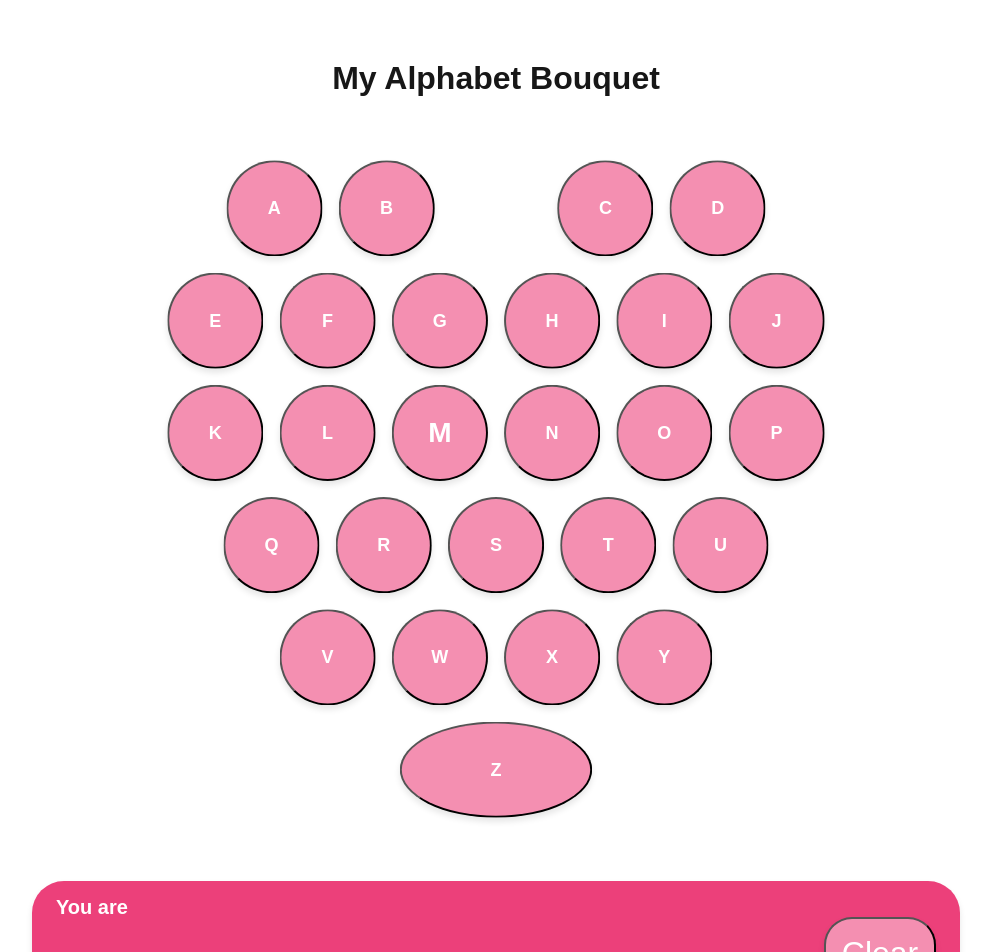
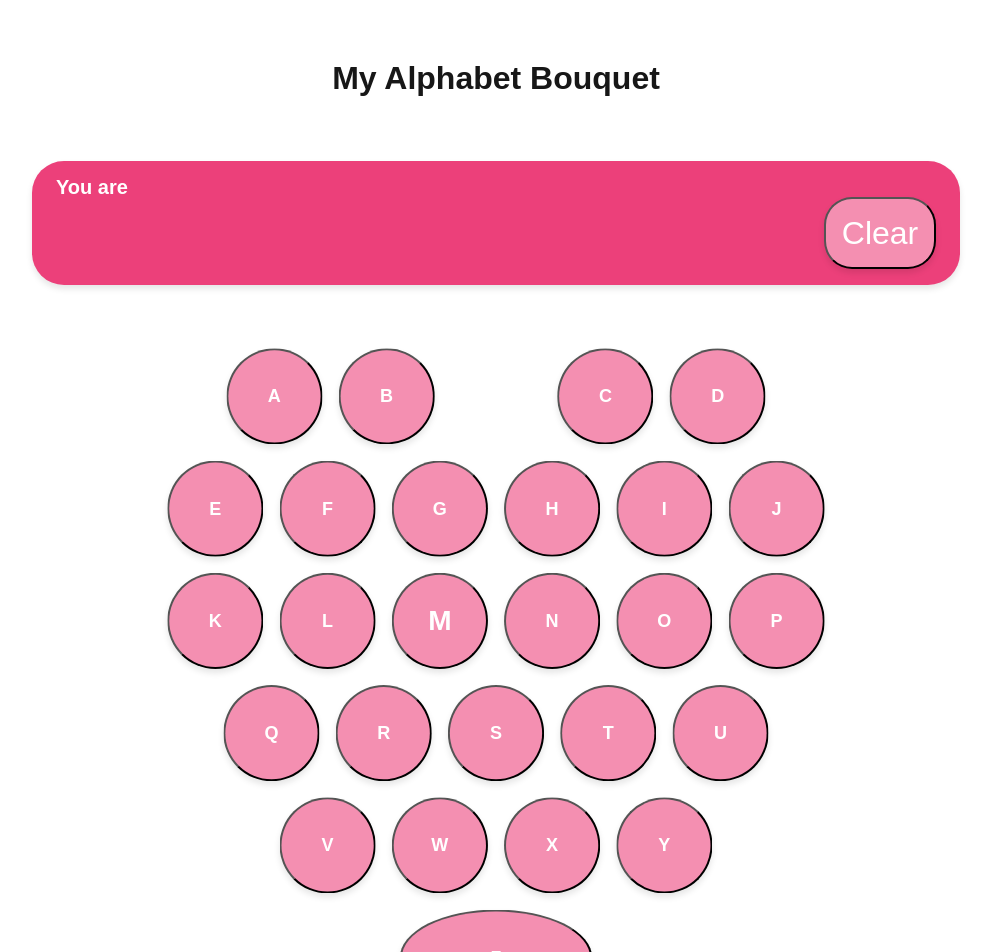
Before and after one commit to mykhailo-moskalov/vypravlennya, a Next.js app: page / in a window 1280 px wide. Shown: the top 952 px of the page, without its empty margins (144-1135 px from the left). Built offline with nearby package versions, Linux system fonts and the light colour scheme.

Commit message:
Aktualisieren von Grid.tsx

```diff
--- a/components/Grid/Grid.tsx
+++ b/components/Grid/Grid.tsx
@@ -10,6 +10,7 @@ const Grid = () => {
 
   return (
     <>
+      <Output />
       <div className={css.grid}>
         {Object.keys(compliments).map((letter) => (
           <button
@@ -21,7 +22,6 @@ const Grid = () => {
           </button>
         ))}
       </div>
-      <Output />
     </>
   );
 };
```
